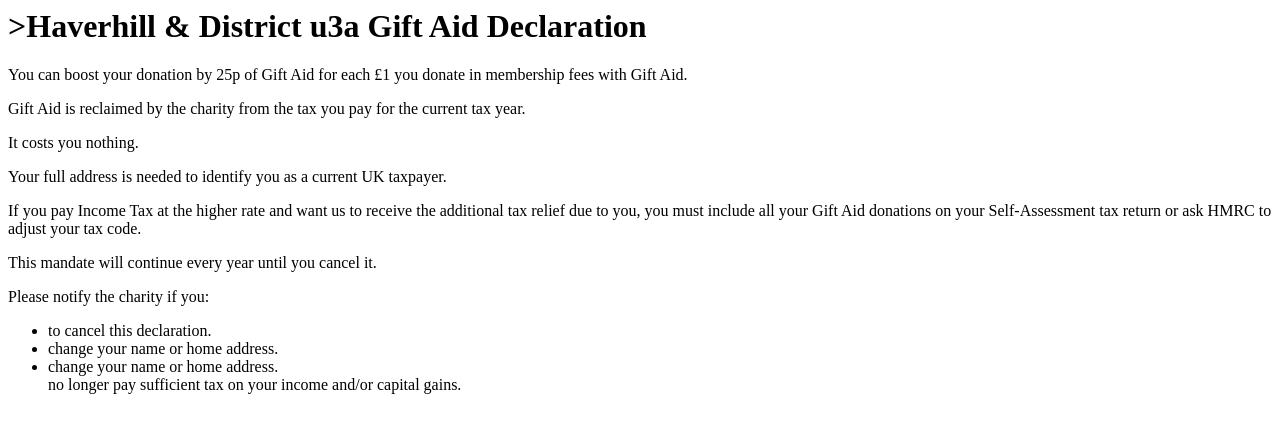
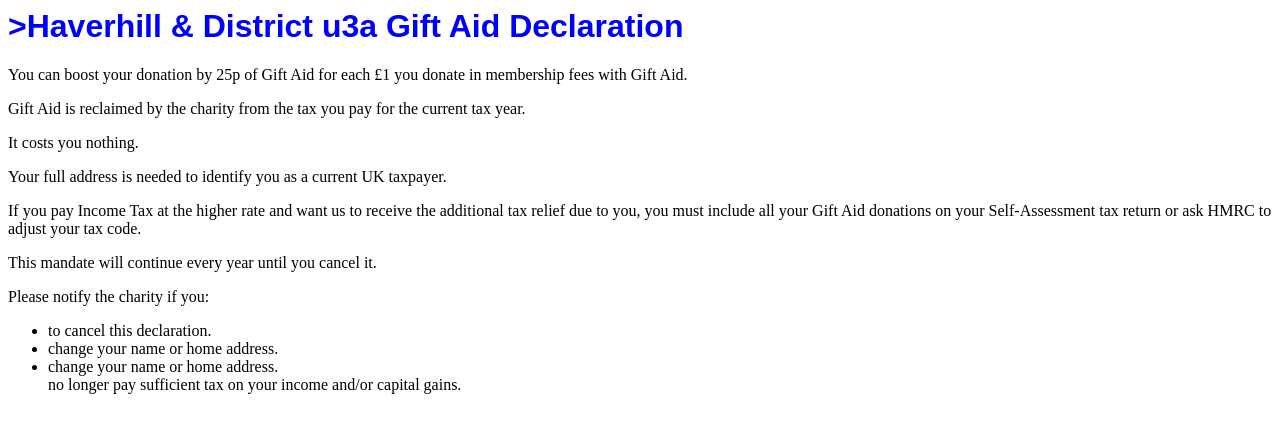
Before and after one commit to dpc123/declaration, a plain HTML site: page index.html in a window 1280 px wide. Drawn offline with Linux system fonts and the light colour scheme.

Commit message:
initialstyle

```diff
--- a/index.html
+++ b/index.html
@@ -4,6 +4,7 @@
     <meta http-equiv="X-UA-Compatible" content="IE=edge">
     <meta name="viewport" content="width=device-width, initial-scale=1.0">
     <title>H&D u3a Gift Aid Dec</title>
+    <link rel="stylesheet" href="styles.css">
 </head>
 <body>
     <h1>>Haverhill & District u3a Gift Aid Declaration</h1>
--- /dev/null
+++ b/styles.css
@@ -0,0 +1,5 @@
+h1 {
+  color: blue;
+  size: 20px;
+  font-family: Arial, Helvetica, sans-serif;
+}
```
